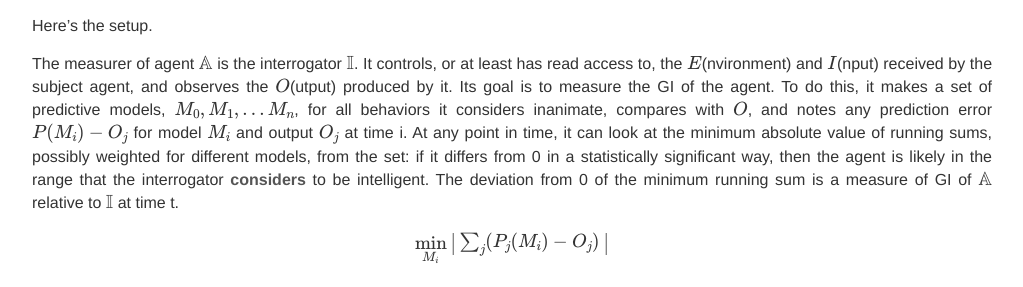
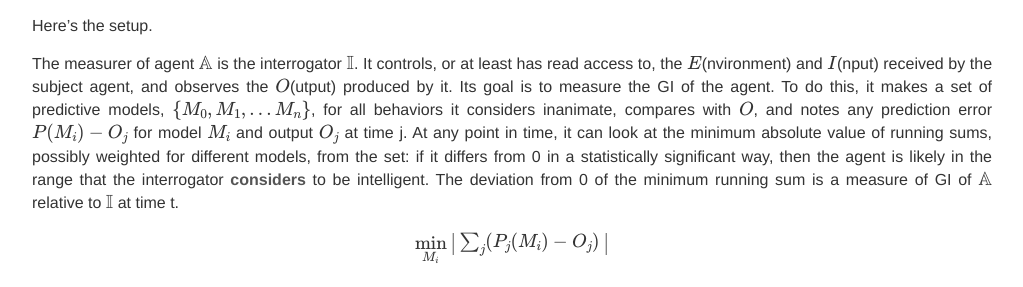
Before and after one commit to BoPengAI/A-Matter-of-Mind, a Jekyll site: the page built from _posts/2022-01-01-a-measure-of-general-intelligence.markdown, in a window 1280 px wide and 900 px high, scrolled down 1520 px. Shown: the part 162-449 px from the top of the window, without its empty margins (128-1151 px from the left). Built offline with Jekyll 4.4.1, drawn with Linux system fonts in a browser that asks for light colours; nearby versions of some CDN libraries; our own code applies the rules of GitHub Pages for plain Markdown files; formulas are drawn with MathJax 3.

Commit message:
Update 2022-01-01-a-measure-of-general-intelligence.markdown

```diff
--- a/_posts/2022-01-01-a-measure-of-general-intelligence.markdown
+++ b/_posts/2022-01-01-a-measure-of-general-intelligence.markdown
@@ -33,9 +33,9 @@ Let's try to be a little more precise.
 
 Here's the setup.
 
-The measurer of agent $$\mathbb{A}$$ is the interrogator $$\mathbb{I}$$. It controls, or at least has read access to, the $$E$$(nvironment) and $$I$$(nput) received by the subject agent, and observes the $$O$$(utput) produced by it. Its goal is to measure the GI of the agent. To do this, it makes a set of predictive models, $${M_0, M_1, ...M_n}$$, for all behaviors it considers inanimate, compares with $$O$$, and notes any prediction error $$P(M_i)-O_j$$ for model $$M_i$$ and output $$O_j$$ at time i. At any point in time, it can look at the minimum absolute value of running sums, possibly weighted for different models, from the set: if it differs from 0 in a statistically significant way, then the agent is likely in the range that the interrogator <b>considers</b> to be intelligent. The deviation from 0 of the minimum running sum is a measure of GI of $$\mathbb{A}$$ relative to $$\mathbb{I}$$ at time t.
+The measurer of agent $$\mathbb{A}$$ is the interrogator $$\mathbb{I}$$. It controls, or at least has read access to, the $$E$$(nvironment) and $$I$$(nput) received by the subject agent, and observes the $$O$$(utput) produced by it. Its goal is to measure the GI of the agent. To do this, it makes a set of predictive models, $$\{M_0, M_1, ...M_n\}$$, for all behaviors it considers inanimate, compares with $$O$$, and notes any prediction error $$P(M_i)-O_j$$ for model $$M_i$$ and output $$O_j$$ at time j. At any point in time, it can look at the minimum absolute value of running sums, possibly weighted for different models, from the set: if it differs from 0 in a statistically significant way, then the agent is likely in the range that the interrogator <b>considers</b> to be intelligent. The deviation from 0 of the minimum running sum is a measure of GI of $$\mathbb{A}$$ relative to $$\mathbb{I}$$ at time t.
 
-<div align="right">$$\min_{M_i}\begin{vmatrix}\sum_{j}(P_j(M_i)-O_j)\end{vmatrix}$$             (E1)</div>
+<div style="text-align: right">$$\min_{M_i}\begin{vmatrix}\sum_{j}(P_j(M_i)-O_j)\end{vmatrix}$$             (E1)</div>
 
 
 
```
